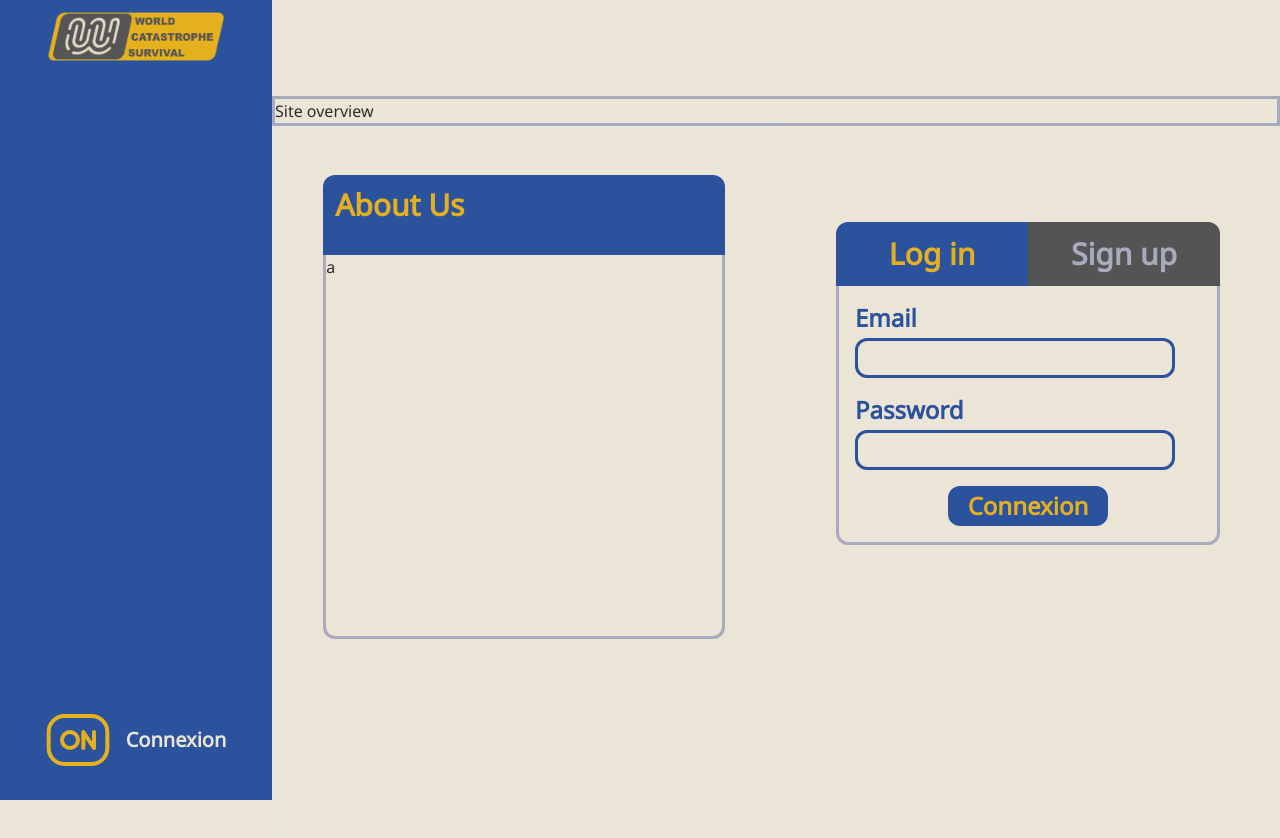
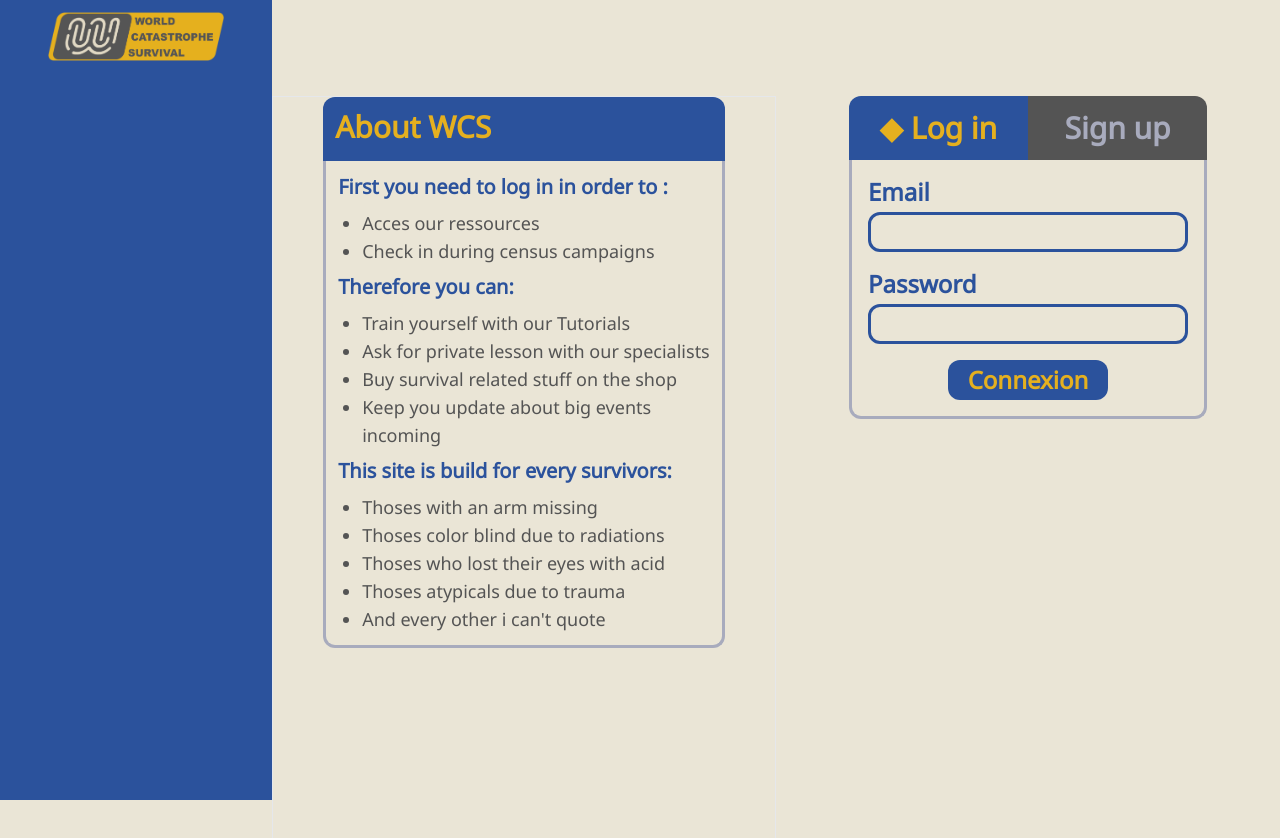
Before and after one commit to Cedricsia/World-Catastrophe-Survival, a React (Vite) app in the folder frontend/: page / in a window 1280 px wide. Shown: the top 838 px of the page. Built offline with nearby package versions, Linux system fonts and the light colour scheme; no server answers.

Commit message:
creating homepage

```diff
--- a/frontend/src/components/AboutUs.jsx
+++ b/frontend/src/components/AboutUs.jsx
@@ -1,11 +1,34 @@
 function AboutUs() {
   return (
-    <div className="md:w-4/5 mt-12  h-4/5  ">
-      <div className="bg-primary h-20 rounded-t-xl  ">
-        <h2 className="text-secondary text-3xl p-3 font-bold  ">About Us</h2>
+    <div className="md:w-4/5 h-4/5 mx-2">
+      <div className="bg-primary h-16 rounded-t-xl  ">
+        <h2 className="text-secondary text-3xl p-3 font-bold  ">About WCS</h2>
       </div>
-      <div className=" border-accent border-l-[3px] border-b-[3px] border-r-[3px] rounded-b-xl h-52 md:h-96">
-        a
+      <div className=" border-accent border-l-[3px] border-b-[3px] border-r-[3px] rounded-b-xl min-h-[10rem] flex flex-col gap-2 p-3">
+        <h3 className="text-xl text-primary font-bold">
+          First you need to log in in order to :
+        </h3>
+        <ul className="list-disc ml-6 text-lg text-neutral">
+          <li>Acces our ressources</li>
+          <li>Check in during census campaigns</li>
+        </ul>
+        <h3 className="text-xl text-primary font-bold">Therefore you can:</h3>
+        <ul className="list-disc ml-6 text-lg text-neutral">
+          <li>Train yourself with our Tutorials</li>
+          <li>Ask for private lesson with our specialists</li>
+          <li>Buy survival related stuff on the shop</li>
+          <li>Keep you update about big events incoming</li>
+        </ul>
+        <h3 className="text-xl text-primary font-bold">
+          This site is build for every survivors:
+        </h3>
+        <ul className="list-disc ml-6 text-lg text-neutral">
+          <li>Thoses with an arm missing</li>
+          <li>Thoses color blind due to radiations</li>
+          <li>Thoses who lost their eyes with acid</li>
+          <li>Thoses atypicals due to trauma</li>
+          <li>And every other i can't quote</li>
+        </ul>
       </div>
     </div>
   );
--- a/frontend/src/components/Navbar.jsx
+++ b/frontend/src/components/Navbar.jsx
@@ -1,9 +1,13 @@
 import { Link } from "react-router-dom";
 import logo from "../assets/logo-fallout.webp";
+import { useUserContext } from "../contexts/UserContext";
 
 function Navbar({ setSidebar, sidebar }) {
+  const [user] = useUserContext();
+
   return (
     <div className="fixed top-0 flex justify-between items-center w-full h-20 pr-3 lg:pl-5 p-2 bg-primary lg:hidden">
+      {user && (
         <div className="ml-1 btn btn-circle bg-primary lg:hidden">
           <button type="button" onClick={() => setSidebar(!sidebar)}>
             {sidebar ? (
@@ -36,6 +40,7 @@ function Navbar({ setSidebar, sidebar }) {
             )}
           </button>
         </div>
+      )}
       <Link to="/" onClick={() => setSidebar(false)}>
         <img src={logo} alt="logo-wcs" className="w-44" />
       </Link>
--- a/frontend/src/components/Sidebar.jsx
+++ b/frontend/src/components/Sidebar.jsx
@@ -13,10 +13,9 @@ import train from "../assets/train.svg";
 import blueShop from "../assets/blue-shop.svg";
 import shop from "../assets/shop.svg";
 import off from "../assets/off.svg";
-import on from "../assets/on.svg";
 
 function Sidebar() {
-  const [setUser, user] = useUserContext();
+  const [user, setUser] = useUserContext();
 
   const navigate = useNavigate();
 
@@ -139,7 +138,7 @@ function Sidebar() {
           )}
         </div>
 
-        {user ? (
+        {user && (
           <button
             type="button"
             className="flex items-center mb-4 gap-2"
@@ -148,13 +147,6 @@ function Sidebar() {
             <img src={off} alt="disconnect-button" />
             <h1 className="text-base-100 text-xl font-bold">Disconnect</h1>
           </button>
-        ) : (
-          <div className="hover:border-b-4 hover:border-slate-800 hover:font-bold transition-all duration-300 mb-4">
-            <NavLink to="/signin" className="flex items-center gap-4">
-              <img src={on} alt="connexion-button" />
-              <p className="text-base-100 text-xl font-bold">Connexion</p>
-            </NavLink>
-          </div>
         )}
       </div>
     </nav>
--- a/frontend/src/components/SidebarMobile.jsx
+++ b/frontend/src/components/SidebarMobile.jsx
@@ -12,10 +12,9 @@ import train from "../assets/train.svg";
 import blueShop from "../assets/blue-shop.svg";
 import shop from "../assets/shop.svg";
 import off from "../assets/off.svg";
-import on from "../assets/on.svg";
 
 function Sidebar({ setSidebar, sidebar }) {
-  const [setUser, user] = useUserContext();
+  const [user, setUser] = useUserContext();
 
   const navigate = useNavigate();
 
@@ -141,7 +140,7 @@ function Sidebar({ setSidebar, sidebar }) {
           </ul>
         </div>
       )}
-      {user ? (
+      {user && (
         <button
           type="button"
           className="flex items-center mb-20 gap-2"
@@ -150,17 +149,6 @@ function Sidebar({ setSidebar, sidebar }) {
           <img src={off} alt="disconnect-button" />
           <h1 className="text-base-100 text-xl font-bold">Disconnect</h1>
         </button>
-      ) : (
-        <div className="hover:border-b-4 hover:border-slate-800 hover:font-bold transition-all duration-300 mb-20">
-          <NavLink
-            to="/signin"
-            onClick={closeSidebar}
-            className="flex items-center gap-4"
-          >
-            <img src={on} alt="connexion-button" />
-            <h1 className="text-base-100 text-xl font-bold">Connexion</h1>
-          </NavLink>
-        </div>
       )}
     </div>
   );
--- a/frontend/src/pages/Signin.jsx
+++ b/frontend/src/components/Signin.jsx
@@ -3,10 +3,10 @@ import { useNavigate } from "react-router-dom";
 import { useUserContext } from "../contexts/UserContext";
 import expressApi from "../services/expressApi";
 
-function Login({ setChange }) {
+function Signin({ setChange }) {
   const [credentials, setCredentials] = useState({ email: "", password: "" });
 
-  const [setUser] = useUserContext();
+  const [, setUser] = useUserContext();
 
   const navigate = useNavigate();
 
@@ -34,10 +34,10 @@ function Login({ setChange }) {
   };
 
   return (
-    <div className=" md:w-96 my-12 md:mt-24">
+    <div className="my-12 mt-8 lg:mt-0 mx-2">
       <div className="flex justify-around items-center h-16">
         <div className="bg-primary w-1/2 rounded-tl-xl flex justify-center items-center h-16 text-secondary text-3xl font-bold">
-          <button type="button">Log in </button>
+          <button type="button">◆ Log in </button>
         </div>
         <div className="bg-neutral w-1/2 rounded-tr-xl text-center flex justify-center items-center h-16 text-accent text-3xl font-bold">
           <button type="button" onClick={handleSign}>
@@ -86,4 +86,4 @@ function Login({ setChange }) {
   );
 }
 
-export default Login;
+export default Signin;
--- a/frontend/src/pages/Signup.jsx
+++ b/frontend/src/components/Signup.jsx
@@ -4,14 +4,14 @@ import axios from "axios";
 
 import { useUserContext } from "../contexts/UserContext";
 
-function Signin({ setChange }) {
+function Signup({ setChange }) {
   const [credentials, setCredentials] = useState({
     username: "",
     email: "",
     password: "",
   });
 
-  const [setUser] = useUserContext();
+  const [, setUser] = useUserContext();
 
   const navigate = useNavigate();
 
@@ -44,7 +44,7 @@ function Signin({ setChange }) {
   };
 
   return (
-    <div className="mt-24 w-96">
+    <div className="mt-8 lg:mt-0 mx-2">
       <div className="flex justify-around items-center h-16">
         <div className="bg-neutral w-1/2 rounded-tl-xl flex justify-center items-center h-16 text-accent text-3xl font-bold">
           <button type="button" className="" onClick={handleSign}>
@@ -52,7 +52,7 @@ function Signin({ setChange }) {
           </button>
         </div>
         <div className="bg-primary w-1/2 rounded-tr-xl text-center flex justify-center items-center h-16 text-secondary text-3xl font-bold">
-          <button type="button">Sign up</button>
+          <button type="button">◆ Sign up</button>
         </div>
       </div>
       <form
@@ -126,4 +126,4 @@ function Signin({ setChange }) {
   );
 }
 
-export default Signin;
+export default Signup;
--- a/frontend/src/contexts/UserContext.jsx
+++ b/frontend/src/contexts/UserContext.jsx
@@ -9,7 +9,7 @@ function useUserContext() {
 function UserContextProvider({ children }) {
   const [user, setUser] = useState(JSON.parse(localStorage.getItem("user")));
 
-  const value = useMemo(() => [setUser, user], [user]);
+  const value = useMemo(() => [user, setUser], [user]);
 
   return <userContext.Provider value={value}>{children}</userContext.Provider>;
 }
--- a/frontend/src/pages/Home.jsx
+++ b/frontend/src/pages/Home.jsx
@@ -1,15 +1,16 @@
 import { useState } from "react";
-import Signup from "./Signup";
-import Signin from "./Signin";
+import Signup from "../components/Signup";
+import Signin from "../components/Signin";
 import AboutUs from "../components/AboutUs";
+import { useUserContext } from "../contexts/UserContext";
 
 function Home() {
   const [change, setChange] = useState(true);
+
+  const [user] = useUserContext();
+
   return (
-    <div className="md:w-full">
-      <div className="mt-24">
-        <div className="border-[3px] border-accent">Site overview</div>
-      </div>
+    <div className="md:w-full mt-24">
       <div id="conteneur" className="md:flex md:flex-row flex-col ">
         <div
           id="pres"
@@ -21,11 +22,8 @@ function Home() {
           id="login"
           className=" md:w-1/2   md:flex md:justify-center md:items-start"
         >
-          {change ? (
-            <Signin setChange={setChange} />
-          ) : (
-            <Signup setChange={setChange} />
-          )}
+          {!user && change && <Signin setChange={setChange} />}
+          {!user && !change && <Signup setChange={setChange} />}
         </div>
       </div>
     </div>
--- a/frontend/src/pages/Trainings.jsx
+++ b/frontend/src/pages/Trainings.jsx
@@ -1,6 +1,6 @@
 import { useEffect, useState } from "react";
 import axios from "axios";
-import TrainingCard from "../Components/TrainingCard";
+import TrainingCard from "../components/TrainingCard";
 
 function Trainings() {
   const [trainingList, setTrainingList] = useState([]);
--- a/frontend/src/routes/Router.jsx
+++ b/frontend/src/routes/Router.jsx
@@ -8,8 +8,6 @@ import Eshop from "../pages/Eshop";
 import Profile from "../pages/Profile";
 import NoMatch from "../pages/NoMatch";
 import TutorialId from "../pages/tutorialId";
-import Signin from "../pages/Signin";
-import Signup from "../pages/Signup";
 
 function Router({ chatModal, setChatModal }) {
   return (
@@ -24,8 +22,6 @@ function Router({ chatModal, setChatModal }) {
         element={<Eshop chatModal={chatModal} setChatModal={setChatModal} />}
       />
       <Route path="/profile" element={<Profile />} />
-      <Route path="/signin" element={<Signin />} />
-      <Route path="/signup" element={<Signup />} />
       <Route path="*" element={<NoMatch />} />
     </Routes>
   );
```
Lines whose indentation alone changed are shown as unchanged.
